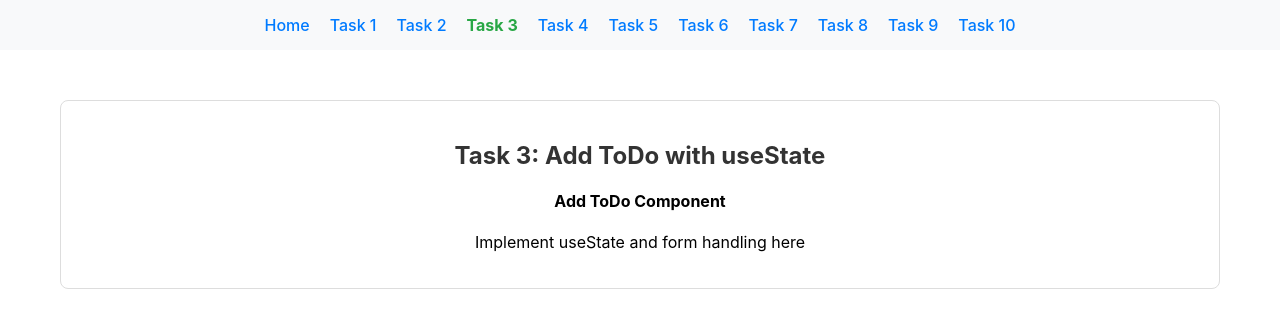
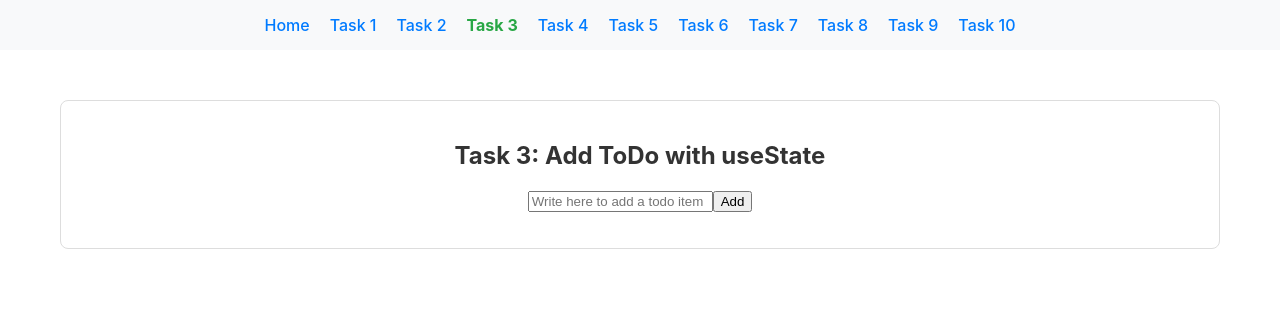
Before and after one commit to jacowci61/node.js-pre-training-course-clone, a React (Create React App) app in the folder React-CSS/react-todo-app/: page /task-03 in a window 1280 px wide. Shown: the top 328 px of the page. Built offline with nearby package versions, Linux system fonts and the light colour scheme.

Commit message:
Completed react task n3

```diff
--- a/React-CSS/react-todo-app/src/solutions/task-03/AddToDo.tsx
+++ b/React-CSS/react-todo-app/src/solutions/task-03/AddToDo.tsx
@@ -1,58 +1,37 @@
 import React, { useState } from 'react';
 import { Todo } from '../../types';
 
-/**
- * Task 3: AddToDo Component
- *
- * Theory: React Hooks - useState
- *
- * React Hooks are functions that allow you to "hook into" React state and lifecycle features
- * from function components. useState is the most fundamental hook for managing component state.
- *
- * useState Hook:
- * - Returns an array with two elements: [state, setState]
- * - First element is the current state value
- * - Second element is a function to update the state
- * - State updates trigger component re-renders
- *
- * State Management Best Practices:
- * 1. Never modify state directly (mutate the state object)
- * 2. Always use the setter function provided by useState
- * 3. State updates are asynchronous
- * 4. React batches state updates for performance
- * 5. Use functional updates when new state depends on previous state
- *
- * Event Handling in React:
- * - Use camelCase for event handlers (onClick, onChange, onSubmit)
- * - Event handlers receive a synthetic event object
- * - Prevent default behavior with event.preventDefault()
- * - Access input values through event.target.value
- *
- * Key Concepts:
- * - State is component-specific and isolated
- * - State changes cause re-renders
- * - Use controlled components for form inputs
- * - Handle form submission properly
- */
+
 export const AddToDo: React.FC = () => {
-  // TODO: Implement the AddToDo component
-  //
-  // Requirements:
-  // 1. Create a controlled input field for todo title
-  // 2. Add a button to submit the new todo
-  // 3. Handle form submission (prevent default behavior)
-  // 4. Clear the input after adding a todo
-  // 5. Don't add empty todos
-  //
-  // Example implementation:
-  // const [inputValue, setInputValue] = useState('');
-  // const [todos, setTodos] = useState<Todo[]>([]);
-
+  const [inputValue, setInputValue] = useState('');
+  const [todos, setTodos] = useState<Todo[]>([]);
   return (
     <div>
-      {/* TODO: Replace this with your implementation */}
-      <h4>Add ToDo Component</h4>
-      <p>Implement useState and form handling here</p>
+    <input placeholder="Write here to add a todo item"
+     value={inputValue} onChange={(e) => setInputValue(e.target.value)} />
+    <button onClick={() => {
+      if (inputValue.trim() === '') return;
+
+      const newTodo: Todo = {
+        id: Date.now(),
+        title: inputValue,
+        completed: false,
+      };
+
+      setTodos([...todos, newTodo]);
+      setInputValue('');
+    }}>
+      Add
+    </button>
+    <ul>
+    {todos.map((todo) =>{
+      return(
+        <li key={todo.id}>
+         {todo.title} - {todo.completed ? 'completed' : 'not completed'}
+        </li>
+      )
+    })}
+    </ul>
     </div>
   );
 };
```
